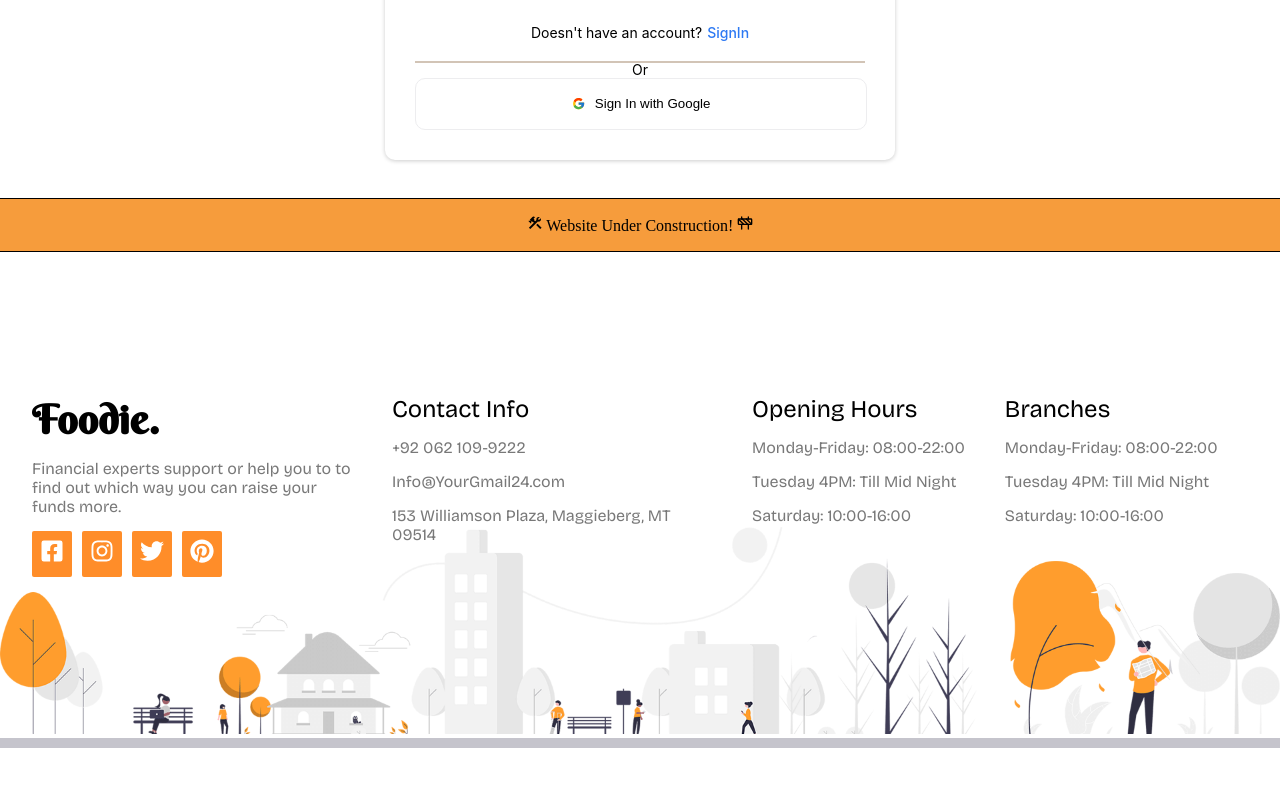
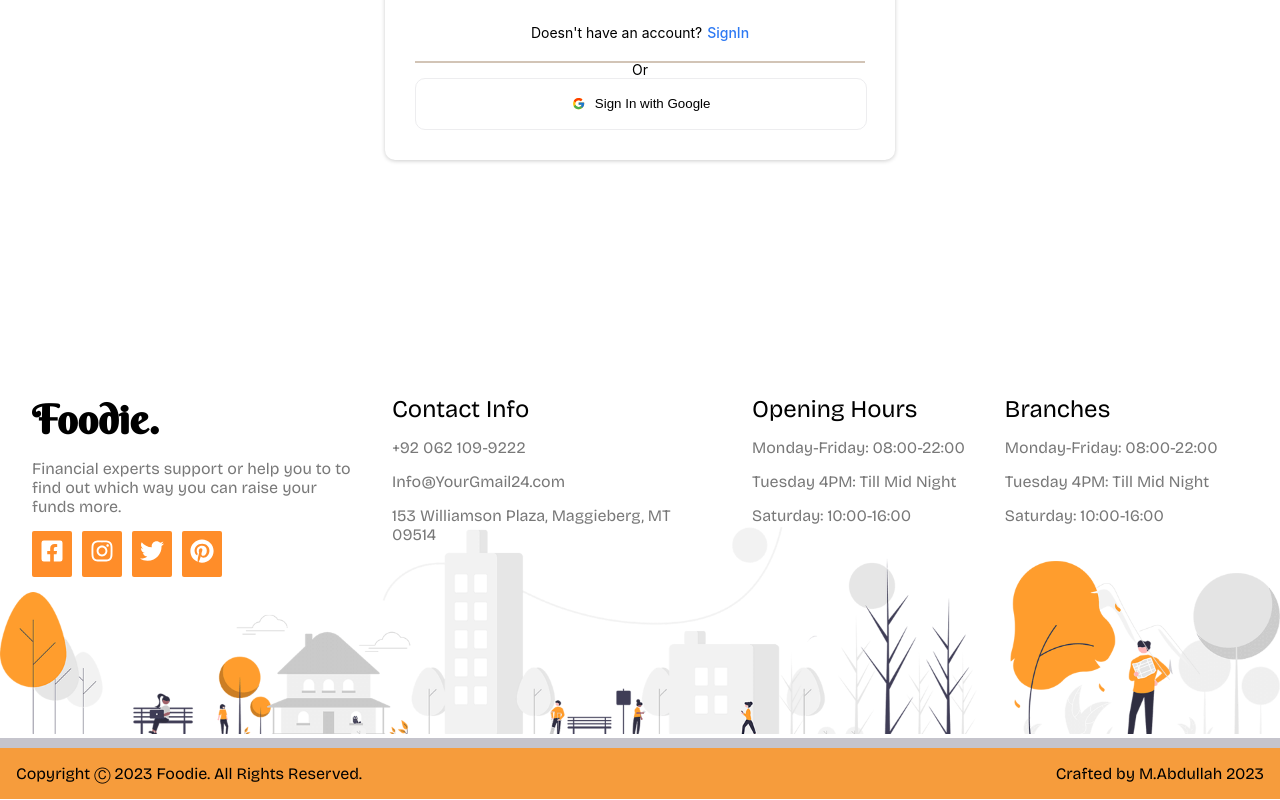
Before and after one commit to AbdullahAssi/Foodie, a React (Vite) app: page /login in a window 1280 px wide. Shown: the part 549-1349 px from the top of the page. Built offline with nearby package versions, Linux system fonts and the light colour scheme; no server answers; a web font is replaced by a local one.

Commit message:
Footer fixed

```diff
--- a/src/Layout/Layout.jsx
+++ b/src/Layout/Layout.jsx
@@ -11,7 +11,10 @@ function Layout() {
             <Outlet />
             <Footer />
             <div className='credit'>
-                <MdConstruction />  Website Under Construction! <LuConstruction />
+                Copyright Ⓒ 2023 Foodie. All Rights Reserved.
+                <div>
+                Crafted by M.Abdullah 2023
+                </div>
             </div>
         </div>
     )
--- a/src/index.css
+++ b/src/index.css
@@ -262,7 +262,11 @@ body::-webkit-scrollbar{
     }
   }
 .credit{
-  position: sticky;
+  /* position: sticky; */
+  display: flex;
+  justify-content: space-between;
+  font-family: var(--font6);
+  align-items: center;
   bottom: 0;
   z-index: 10;
   text-align: center;
```
Also changed, not shown: 1 other file (tests, documents, lock files or other folders).
